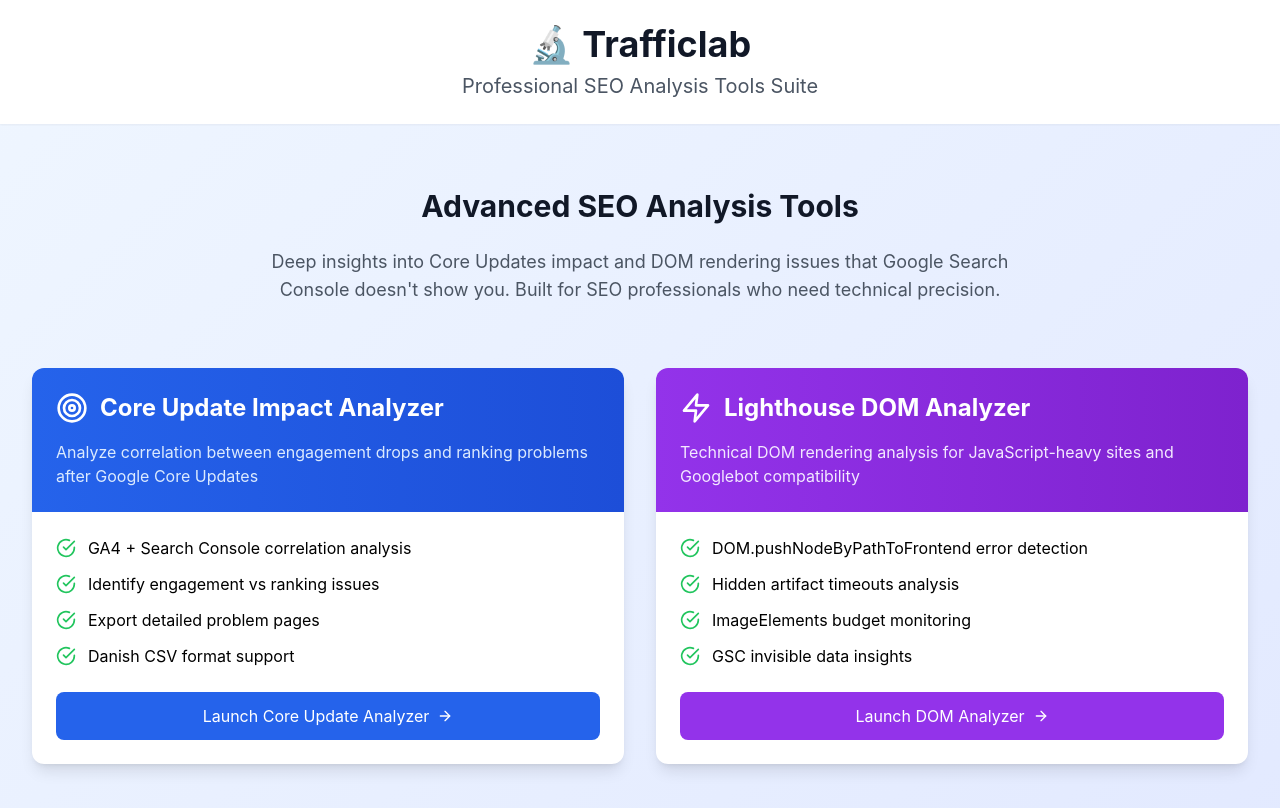
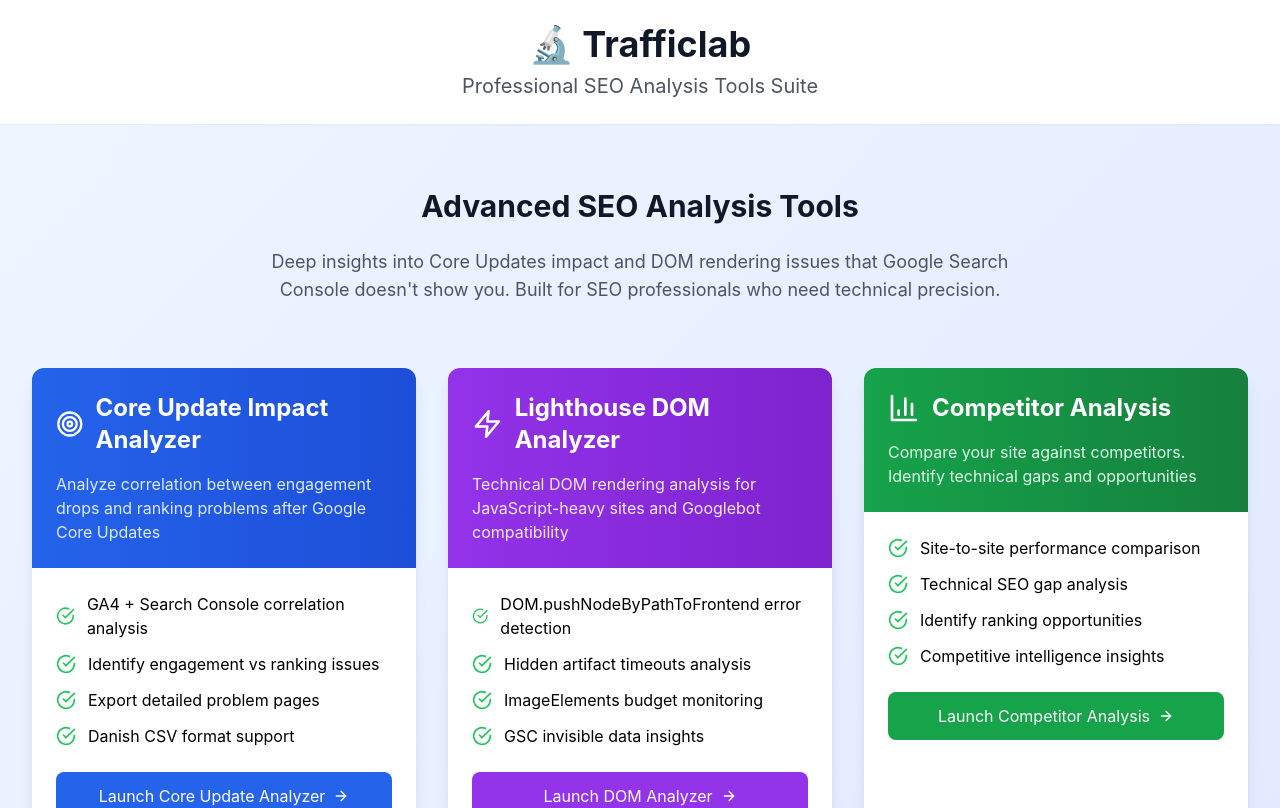
Before and after one commit to henrikbondtofte/trafficl, a Next.js app: page / in a window 1280 px wide. Shown: the top 808 px of the page. Built offline with nearby package versions, Linux system fonts and the light colour scheme.

Commit message:
Update index.js

```diff
--- a/pages/index.js
+++ b/pages/index.js
@@ -32,7 +32,7 @@ export default function Home() {
         </div>
 
         {/* Tools Grid */}
-        <div className="grid md:grid-cols-2 gap-8 mb-16">
+        <div className="grid md:grid-cols-2 lg:grid-cols-3 gap-8 mb-16">
 
           {/* Core Update Analyzer */}
           <div className="bg-white rounded-xl shadow-lg overflow-hidden hover:shadow-xl transition-shadow">
@@ -115,6 +115,47 @@ export default function Home() {
               </Link>
             </div>
           </div>
+
+          {/* Competitor Analysis */}
+          <div className="bg-white rounded-xl shadow-lg overflow-hidden hover:shadow-xl transition-shadow">
+            <div className="bg-gradient-to-r from-green-600 to-green-700 p-6">
+              <div className="flex items-center mb-4">
+                <BarChart3 className="w-8 h-8 text-white mr-3" />
+                <h3 className="text-2xl font-bold text-white">Competitor Analysis</h3>
+              </div>
+              <p className="text-green-100">
+                Compare your site against competitors. Identify technical gaps and opportunities
+              </p>
+            </div>
+
+            <div className="p-6">
+              <div className="space-y-3 mb-6">
+                <div className="flex items-center">
+                  <CheckCircle className="w-5 h-5 text-green-500 mr-3" />
+                  <span>Site-to-site performance comparison</span>
+                </div>
+                <div className="flex items-center">
+                  <CheckCircle className="w-5 h-5 text-green-500 mr-3" />
+                  <span>Technical SEO gap analysis</span>
+                </div>
+                <div className="flex items-center">
+                  <CheckCircle className="w-5 h-5 text-green-500 mr-3" />
+                  <span>Identify ranking opportunities</span>
+                </div>
+                <div className="flex items-center">
+                  <CheckCircle className="w-5 h-5 text-green-500 mr-3" />
+                  <span>Competitive intelligence insights</span>
+                </div>
+              </div>
+
+              <Link href="/competitor-analysis">
+                <button className="w-full bg-green-600 text-white py-3 px-4 rounded-lg hover:bg-green-700 transition-colors flex items-center justify-center">
+                  Launch Competitor Analysis
+                  <ArrowRight className="w-4 h-4 ml-2" />
+                </button>
+              </Link>
+            </div>
+          </div>
         </div>
 
         {/* Features Section */}
```
